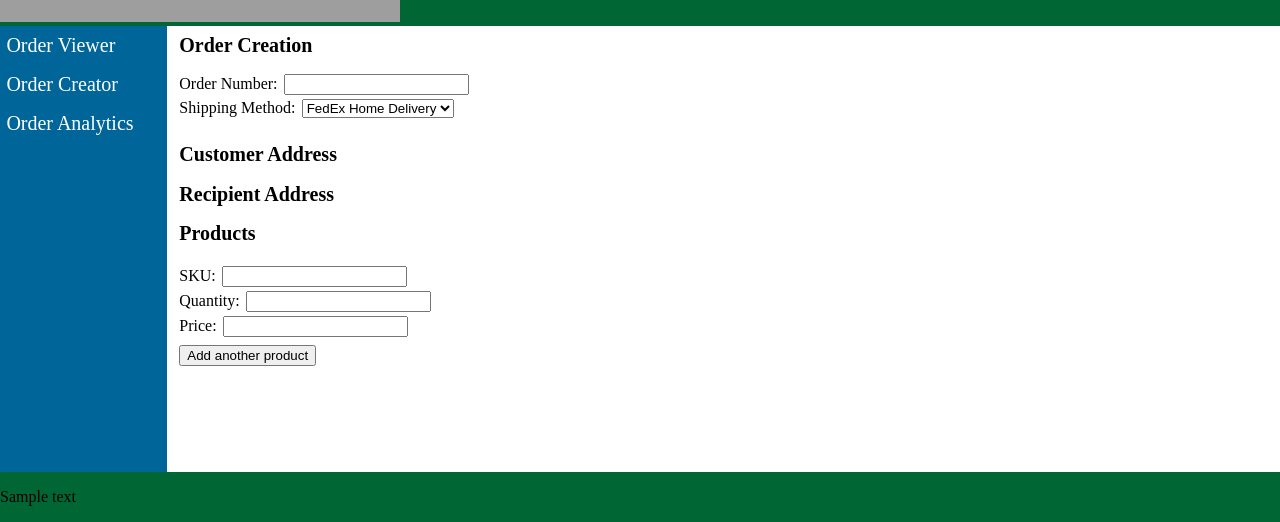
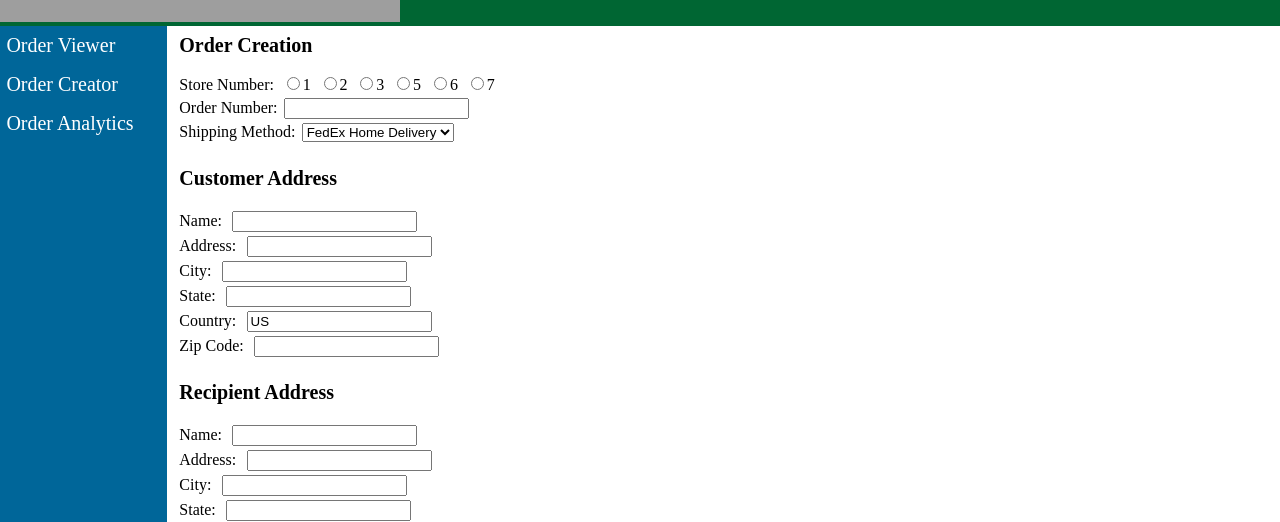
Before and after one commit to golfdiscount/golfdiscount-intranet, a React (Create React App) app in the folder client/: page /wsi/order-creator in a window 1280 px wide. Shown: the part 278-800 px from the top of the page. Built offline with nearby package versions, Linux system fonts and the light colour scheme; grey boxes are pictures that could not be loaded.

Commit message:
Added store selection and address field

```diff
--- a/client/src/components/views/wsi/order-creation/OrderCreator.js
+++ b/client/src/components/views/wsi/order-creation/OrderCreator.js
@@ -8,6 +8,33 @@ function OrderCreator() {
   function OrderInfo() {
     return (
       <div className='vertical-form'>
+        <label>
+          Store Number:
+          <label>
+            <input type='radio' name='store_num' value='1'/>
+            1
+          </label>
+          <label>
+            <input type='radio' name='store_num' value='2'/>
+            2
+          </label>
+          <label>
+            <input type='radio' name='store_num' value='3'/>
+            3
+          </label>
+          <label>
+            <input type='radio' name='store_num' value='5'/>
+            5
+          </label>
+          <label>
+            <input type='radio' name='store_num' value='6'/>
+            6
+          </label>
+          <label>
+            <input type='radio' name='store_num' value='7'/>
+            7
+          </label>
+        </label>
         <label className='text-input'>
           Order Number:
           <input required />
@@ -25,23 +52,38 @@ function OrderCreator() {
     );
   }
 
+  function Address() {
+    return (
+      <div className='vertical-form'>
+        <label>Name: <input /></label>
+        <label>Address: <input /></label>
+        <label>City: <input /></label>
+        <label>State: <input /></label>
+        <label>Country: <input defaultValue={'US'} /></label>
+        <label>Zip Code: <input /></label>
+      </div>
+    );
+  }
+
   function Product() {
     return(
       <div className='vertical-form'>
-        <label className='text-input'>
-          SKU:
-          <input required />
-        </label>
-        <label className='text-input'>
-          Quantity:
-          <input type='number' required />
-        </label>
-        <label className='text-input'>
-          Price:
-          <input type='number' required />
-        </label>
+        <label className='text-input'>SKU: <input required /></label>
+        <label className='text-input'>Quantity: <input type='number' defaultValue={'1'} required /></label>
+        <label className='text-input'>Price: <input type='number' required /></label>
       </div>
     );
+  }
+
+  /**
+   * Adds another product entry to the current set of products
+   */
+  function AddProduct() {
+    let productCopy = products.map(product => {
+      return product;
+    });
+    productCopy.push(<Product key={productCopy.length + 1}/>);
+    setProducts(productCopy);
   }
 
   return (
@@ -49,16 +91,12 @@ function OrderCreator() {
       <h1>Order Creation</h1>
       <OrderInfo />
       <h2>Customer Address</h2>
+      <Address />
       <h2>Recipient Address</h2>
+      <Address />
       <h2>Products</h2>
       {products}
-      <button type='button' onClick={() => {
-        let productCopy = products.map(product => {
-          return product;
-        });
-        productCopy.push(<Product key={productCopy.length + 1}/>);
-        setProducts(productCopy);
-      }}>Add another product</button>
+      <button type='button' onClick={AddProduct}>Add another product</button>
     </div>
   );
 }
```
